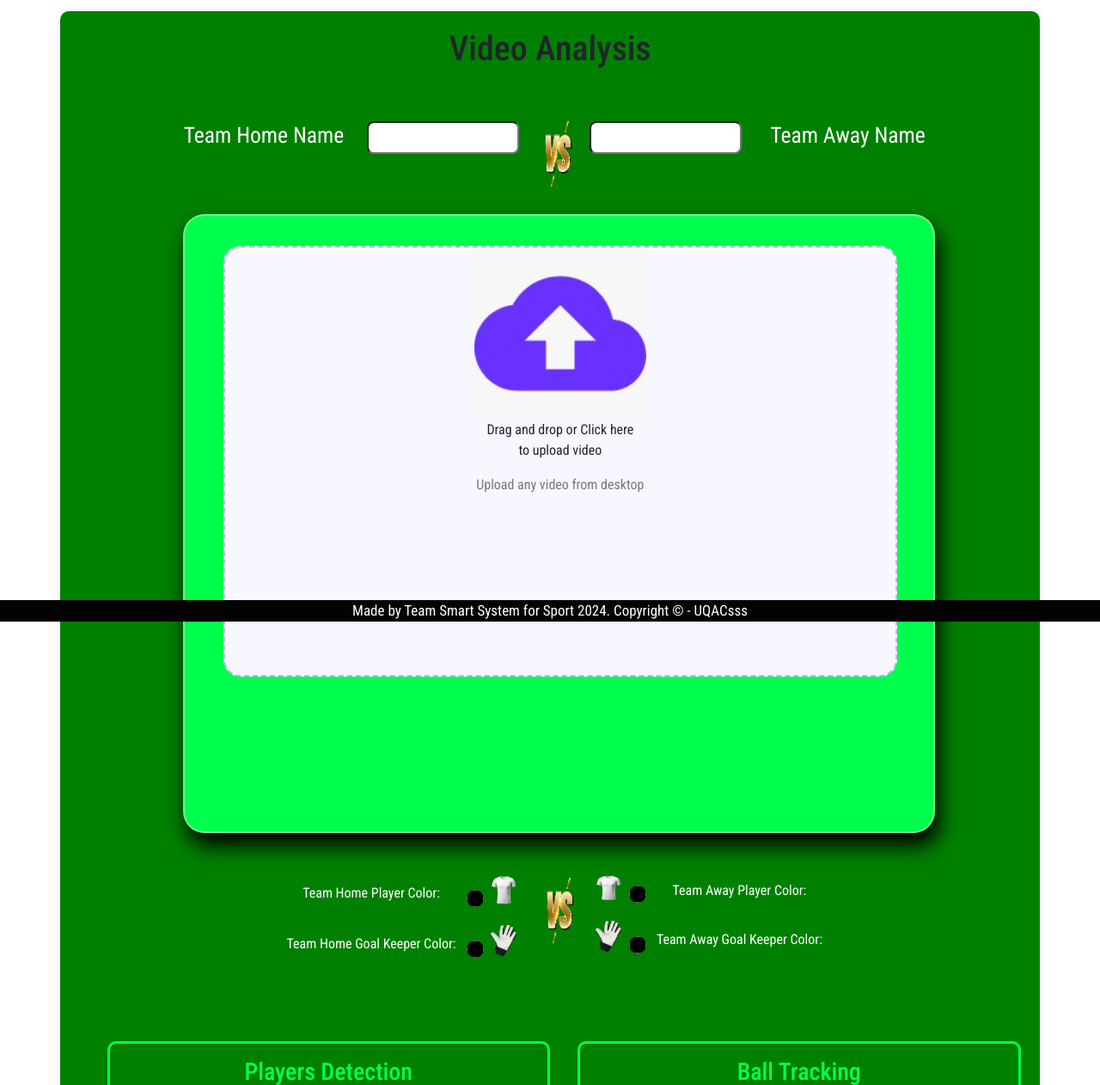
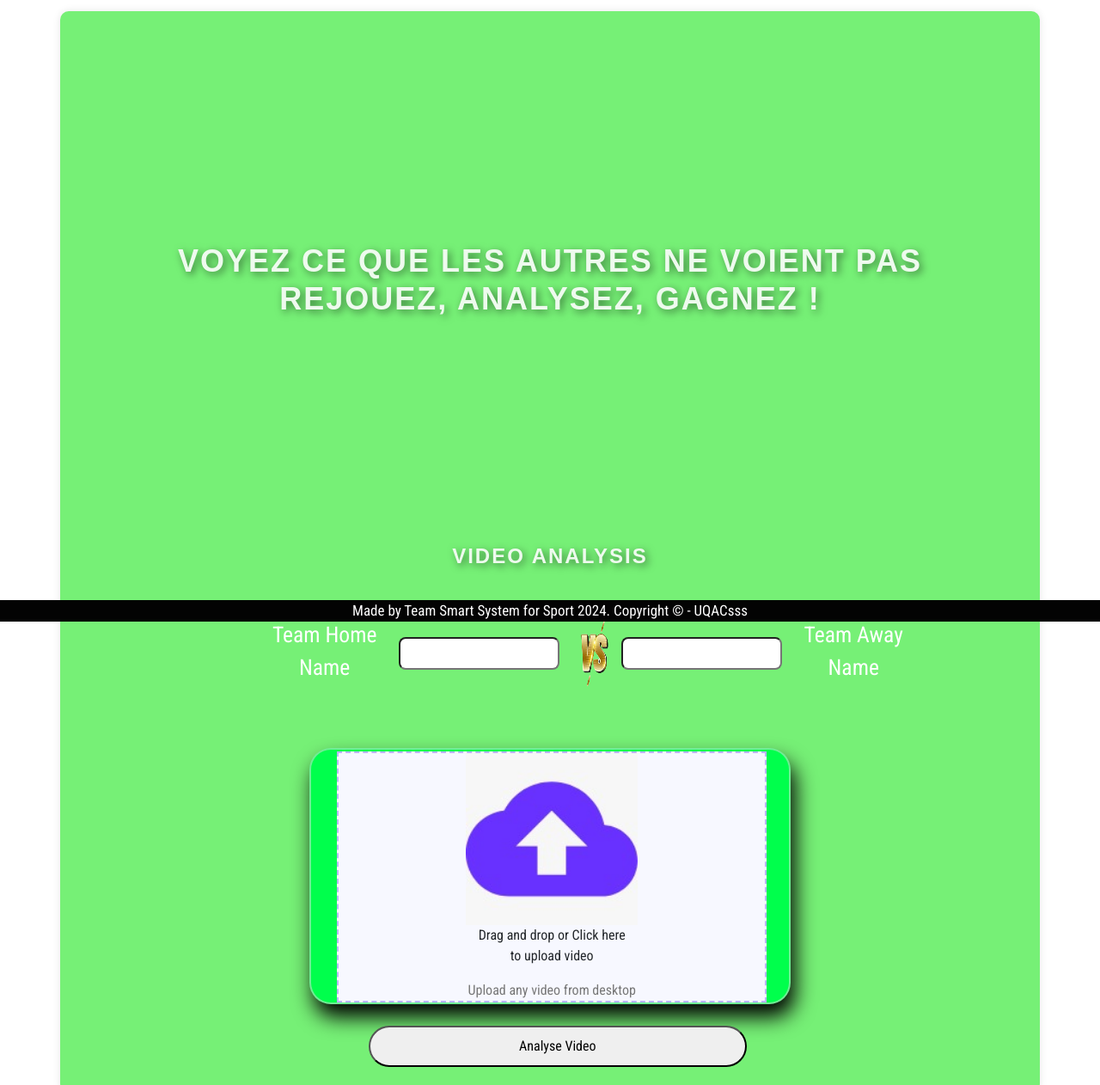
Before and after one commit to gotflo/videoAnalysys, a Flask app: page /video_analysis in a window 1280 px wide. Shown: the part 77-1339 px from the top of the page at 86% size. Run offline with Flask 3, Linux system fonts and the light colour scheme; some libraries are stand-ins or nearby versions; some web fonts are replaced.

Commit message:
1er modification de la page analysis et adaption portable

```diff
--- a/static/css/video_analysis.css
+++ b/static/css/video_analysis.css
@@ -6,7 +6,7 @@
 
 /* Style pour le curseur dans les navigateurs WebKit (Chrome, Safari, etc.) */
 input[type="range"]::-webkit-slider-thumb {
-  background: rgb(0, 255, 76);
+  background: rgb(208, 223, 213);
   cursor: pointer;
 }
 
@@ -29,7 +29,7 @@
     align-items: center;
     flex-direction: column;
     justify-content: center;
-    background-color: green;
+    background-color: rgb(118, 240, 118);
     border-radius: 10px;
     box-shadow: 0 0 10px rgba(0, 0, 0, 0.1);
     max-width: 600px;
@@ -39,6 +39,7 @@
 
 h1, h2 {
     text-align: center;
+
 }
 
 .form-data {
@@ -48,60 +49,66 @@
     align-items: center;
     width: 90%;
     margin-top: 30px;
-    margin-left: 60px;
+    margin-bottom: 30px;
+    margin-left: auto;
 
   }
   .container-team{
     display: flex;
-    flex-wrap: wrap;
+    flex-wrap: nowrap; /* Assure que les éléments restent sur la même ligne */
     margin: 10px;
-    height: 60px;
+    align-items: center; /* Centrer les éléments verticalement */
+    justify-content: space-between; /* Espacement entre les sections */
+  }
+  .team1, .team2 {
+    display: flex;
+    align-items: center; /* Aligner les éléments du champ de saisie et du label */
+}
 
-
-  }
-  .team2{
-    margin-left: 10px;
-
-  }
-
-
-  .team1 .form-input{
-    margin-left: 12px;
+.team1 .form-input, .team2 .form-input {
     border-radius: 8px;
-    padding: 5px 5px;
+    padding: 5px 10px; /* Ajout de plus de padding pour rendre le champ plus visible */
     font-size: 1rem;
     letter-spacing: 1px;
+}
 
-
-  }
-  .container-team .teamvs{
+.teamvs {
     height: 100px;
     width: 60px;
+    display: flex;
+    align-items: center;
+    justify-content: center;
+}
 
-  }
-  .team2 .form-input{
-    margin-right: 18px;
-    border-radius: 8px;
-    padding: 5px 5px;
-    font-size: 1rem;
-    letter-spacing: 1px;
+@media screen and (max-width: 768px) {
+    .container-team {
+        flex-direction: column; /* Sur petits écrans, mettre les éléments sur des lignes */
+        align-items: flex-start;
+    }
 
+    .team1, .team2 {
+        margin-bottom: 10px; /* Un peu de marge entre les sections sur petits écrans */
+    }
 
-  }
+    .teamvs {
+        margin-top: 10px;
 
-  .video_area{
-    width: 80%;
-    min-height: 90vh;
+    }
+}
+
+  .video_area {
+
+    max-width: 600px; /* Limite la largeur pour les petits écrans */
+    min-height: auto; /* Supprime la hauteur fixe */
     display: flex;
-    align-content: center;
+    flex-direction: column; /* Alignement vertical */
+    align-items: center;
     justify-content: center;
-    margin-top: 50px;
-    margin-left: 120px;
+    margin:  auto; /* Centrer sur tous les écrans */
     text-align: center;
+    padding: 20px; /* Ajoute de l'espace intérieur */
+}
 
-
-
-  }
 
   #drop-area{
     width: 100%;
@@ -115,9 +122,9 @@
   #video-view{
     width: 90%;
     height: 70%;
-    margin-top: 35px;
-    margin-left: 45px;
-    border-radius: 20px;
+    margin-top: 2px;
+    margin-left: 30px;
+    border-radius: auto;
     border: 2px dashed #bbb5ff;
     background-color: #f7f8ff;
   }
@@ -153,11 +160,13 @@
   .uploadLabel {
     display: none;
     margin-top: 20px;
-    margin-left: 360px;
-    align-content: center;
+    /* Centrage automatique */
+    margin-left: auto;
+    margin-right: auto;
     text-align: center;
     user-select: none;
-    width: 190px;
+    width: 50%;  /* Utilise une largeur dynamique */
+    max-width: 300px; /* Largeur maximale pour éviter un trop grand élargissement */
     padding: 20px 35px;
     background: #777;
     color: rgb(255, 255, 255);
@@ -166,10 +175,17 @@
     transition: all .4s;
     cursor: pointer;
     border-radius: 20px;
+    /* Ajoute un peu de flexibilité */
+    box-sizing: border-box;
+}
 
+@media screen and (max-width: 768px) {
+    .uploadLabel {
+        width: 80%;  /* Réduit la largeur sur des écrans plus petits */
+        font-size: 12px; /* Réduit la taille de la police */
+    }
+}
 
-
-  }
 
   .container-team .label{
     color: #fff;
@@ -520,3 +536,114 @@
   transform: scale(1.05); /* Zoom léger */
   box-shadow: 0 8px 16px rgba(0, 0, 0, 0.3), 0 12px 24px rgba(0, 0, 0, 0.22); /* Ombre plus intense */
 }
+
+
+
+
+
+
+
+
+.center_home_mi {
+  text-align: center;
+  background: url("../imgs/background.jpg") no-repeat center center;
+  background-size: cover;
+  display: flex;
+  justify-content: center;
+  align-items: center;
+  min-height: 600px;
+  padding: 80px 20px;
+  color: white;
+}
+
+.center_home_mi h1 {
+  font-size: 36px;
+  font-weight: bold;
+  margin-bottom: 15px;
+}
+
+.center_home_mi p {
+  font-size: 18px;
+  margin-bottom: 20px;
+}
+
+.center_home_mi h5 {
+  display: inline-block;
+  margin: 10px;
+}
+
+.center_home_mi .button, .center_home_mi .button_1 {
+  text-decoration: none;
+  padding: 12px 25px;
+  color: white;
+  font-weight: bold;
+  border-radius: 5px;
+  transition: 0.3s;
+}
+
+.center_home_mi .button {
+  background-color: #007bff;
+}
+
+.center_home_mi .button_1 {
+  background-color: #28a745;
+}
+
+.center_home_mi .button:hover, .center_home_mi .button_1:hover {
+  opacity: 0.8;
+}
+
+
+
+
+
+
+
+
+
+
+@import url('https://fonts.googleapis.com/css2?family=Poppins:wght@400;700&display=swap');
+
+.center_home_mi {
+  text-align: center;
+  background: url("../imgs/background.jpg") no-repeat center center;
+  background-size: cover;
+  min-height: 600px; /* Augmente la hauteur pour un meilleur rendu */
+  display: flex;
+  justify-content: center;
+  align-items: center;
+  padding: 80px 20px;
+  color: white;
+}
+
+.texte_cover_color {
+  color: #eefaee; /* Vert Lime pour un effet dynamique */
+  font-size: x-large; /* Texte plus grand */
+  font-weight: 900;
+  text-size-adjust: 800;
+  text-transform: uppercase; /* Majuscules pour plus d'impact */
+  text-shadow: 3px 3px 10px rgba(0, 0, 0, 0.5); /* Ombre pour améliorer la lisibilité */
+  font-family: 'Poppins', sans-serif; /* Une belle police moderne */
+  letter-spacing: 2px; /* Espacement entre les lettres pour plus d’élégance */
+
+  /* Animation */
+  opacity: 0;
+  transform: translateY(50px);
+  animation: fadeInUp 2.5s ease-out forwards;
+}
+
+/* Définition de l'animation */
+@keyframes fadeInUp {
+  0% {
+    opacity: 0;
+    transform: translateY(50px);
+  }
+  60% {
+    opacity: 1;
+    transform: translateY(-10px);
+  }
+  100% {
+    opacity: 1;
+    transform: translateY(0);
+  }
+}
--- a/templates/video_analysis.html
+++ b/templates/video_analysis.html
@@ -48,9 +48,14 @@
           <a href="{{url_for('login')}}" class="user"><i class="bi bi-person-fill"></i>{{out}}</a>
         </div>
 
-      </header>
+    </header>
+
     <div class="container">
-        <h1>Video Analysis</h1>
+        <div class="center_home_mi clearfix">
+        <h1 class="texte_cover_color">Voyez ce que les autres ne voient pas <br> Rejouez, analysez, gagnez !</h1>
+      </div>
+
+        <h1 class="texte_cover_color">Video Analysis</h1>
         <form id="analysisForm" onsubmit="submitForm(event)" enctype="multipart/form-data">
             <div class="form-data">
                 <div class="container-team">
@@ -101,7 +106,7 @@
 
             </div>
 
-            <div class="form-data">
+            <!-- div class="form-data">
                 <div class="container-team">
                     <div class="team1">
                         <table>
@@ -159,9 +164,8 @@
                     </div>
 
                 </div>
-            </div>
-            <br><br><br>
-            <div class="container_Threshold">
+            </div-->
+            <!--div class="container_Threshold">
                 <div class="row">
                     <div class="col">
                         <h3>Players Detection</h3>
@@ -243,10 +247,10 @@
                         </div>
                     </div>
                 </div>
-            </div>
+            </div -->
 
-            <center>
-                <!-- More inputs and sliders -->
+            <!-- center>
+                < More inputs and sliders >
                 <div class="container_annotation">
                     <h1>Annotation options:</h1>
                     <div class="annotation">
@@ -280,7 +284,7 @@
                         </div>
                     </div>
                 </div>
-            </center>
+            </center -->
             <button type="submit" class="button">Analyse Video</button>
 
         </form>
```
Also changed, not shown: templates/test.html (added, +255 -0 lines), static/static/imgs/background.jpg (added), 1 other file.
